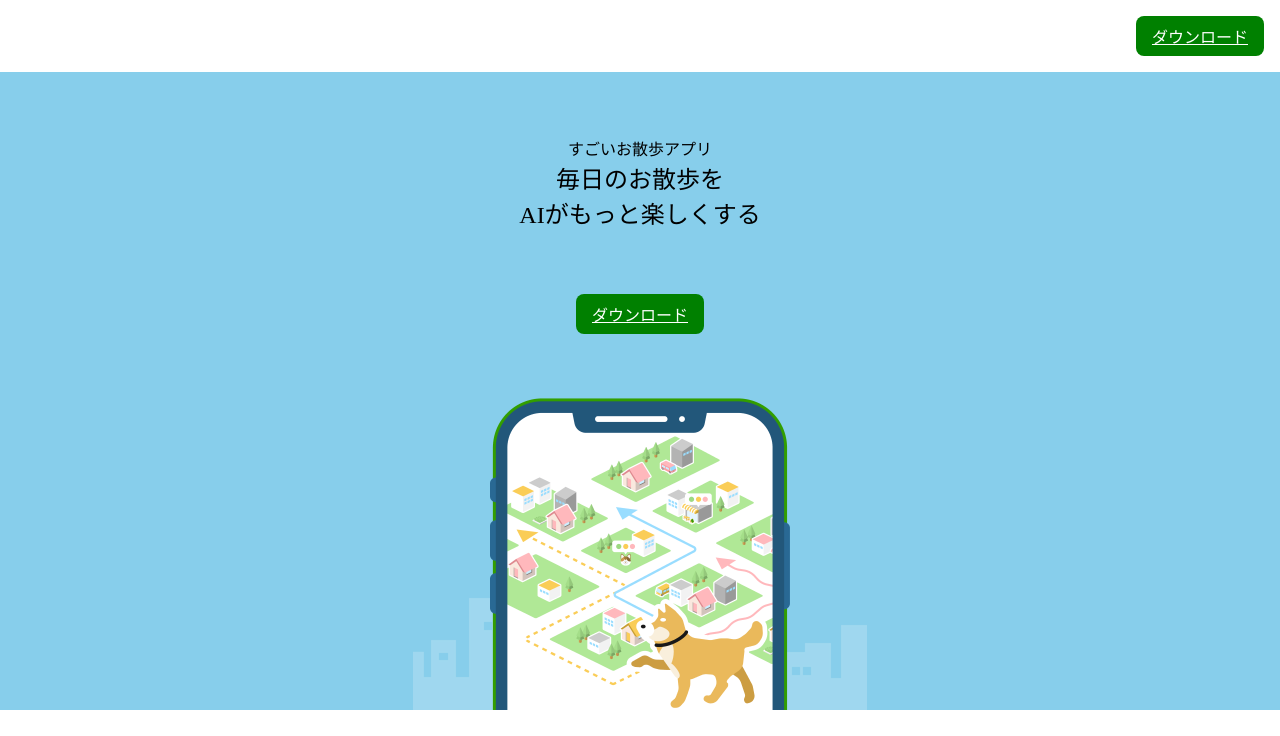
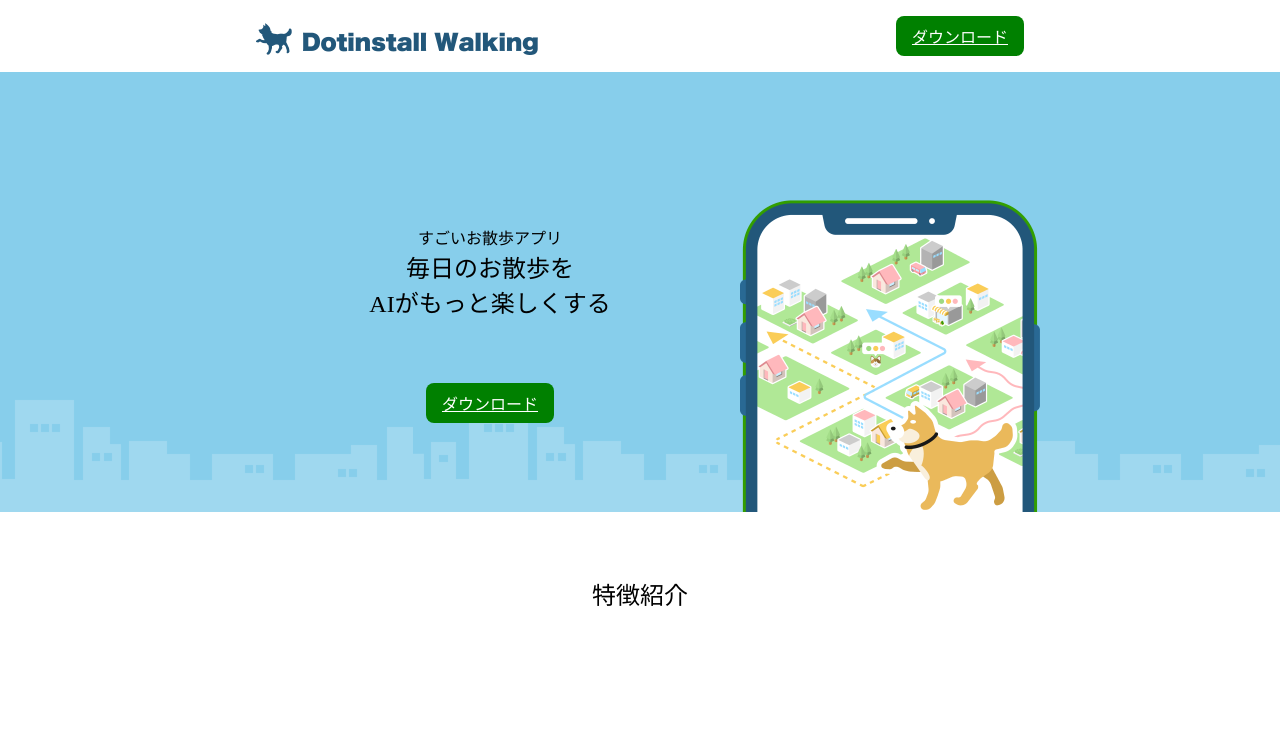
Before and after one commit to lintailangqiuji-source/mysite-, a plain HTML site: page index.html in a window 1280 px wide. Shown: the top 736 px of the page. Drawn offline with Linux system fonts and the light colour scheme.

Commit message:
Add files via upload

```diff
--- a/index.html
+++ b/index.html
@@ -1,5 +1,6 @@
 <!DOCTYPE html>
 <html lang="ja">
+
 <head>
   <meta charset="UTF-8">
   <meta http-equiv="X-UA-Compatible" content="IE=edge">
@@ -8,18 +9,18 @@
   <link rel="icon" href="favicon.png">
   <link rel="stylesheet" href="style.css">
 </head>
+
 <body>
-  <header>
+  <header class="container">
     <h1>
-      <img src="logo-sp.png" alt="Dotinstall Walking"
-      width="116" height="32" class="logo-pc">
-       <img src="logo-pc.png" alt="Dotinstall Walking"
-      width="284" height="32" class="logo-pc">
+      <img src="logo-sp.png" alt="Dotinstall Walking" width="116" height="32" class="logo-sp">
+      <img src="logo-pc.png" alt="Dotinstall Walking" width="284" height="32" class="logo-pc">
     </h1>
     <a href="#" class="btn">ダウンロード</a>
   </header>
 
   <section class="hero">
+    <div class="hero-inner container">
     <div>
       <p>すごいお散歩アプリ</p>
       <h2>毎日のお散歩を<br>AIがもっと楽しくする</h2>
@@ -27,6 +28,7 @@
     </div>
 
     <img src="app.png" width="300" height="312" alt="アプリのイメージ動作">
+     </div>
   </section>
 
   <section class="features">
@@ -34,8 +36,7 @@
   </section>
   <section class="feature">
     <div>
-        <img src="feature-1.png" width="300" height="200"
-    alt="すごい特徴のイメージ">
+      <img src="feature-1.png" width="300" height="200" alt="すごい特徴のイメージ">
     </div>
 
     <h3>すごい特徴</h3>
@@ -44,8 +45,7 @@
 
   <section class="feature">
     <div>
-        <img src="feature-2.png" width="300" height="200"
-    alt="すごい特徴のイメージ">
+      <img src="feature-2.png" width="300" height="200" alt="すごい特徴のイメージ">
     </div>
 
     <h3>すごい特徴</h3>
@@ -54,8 +54,7 @@
 
   <section class="feature">
     <div>
-        <img src="feature-3.png" width="300" height="200"
-    alt="すごい特徴のイメージ">
+      <img src="feature-3.png" width="300" height="200" alt="すごい特徴のイメージ">
     </div>
 
     <h3>すごい特徴</h3>
@@ -66,4 +65,5 @@
     <small>(c) dotinstool.com</small>
   </footer>
 </body>
+
 </html>
--- a/style.css
+++ b/style.css
@@ -1,11 +1,12 @@
 @charset "utf-8";
 
 /* common */
+* {
+  margin: 0;
+  padding: 0;
+  box-sizing: border-box;
+}
 
-
-body {
-  margin: 0;
-}
 
 img {
   vertical-align: bottom;
@@ -17,6 +18,11 @@ img {
   padding: 8px 16px;
   border-radius: 8px;
   display: inline-block;
+}
+
+.container {
+  max-width: 800px;
+  margin: 0 auto;
 }
 
 /* header */
@@ -32,36 +38,29 @@ header {
 .hero {
   background-color: skyblue;
   background-image: url(bg.png);
-  background-repeat: no-repeat;
+  background-repeat: repeat-x;
   background-position: center bottom;
   text-align: center;
   padding-top: 64px;
 }
 
+
 .logo-pc {
   display: none;
 }
-h1 {
-  margin: 0;
-  font-size: 0;
+
+.logo-sp {
+  display: inline;
 }
 
-h2 {
-  margin: 0;
+
+h2,
+h3 {
   font-weight: normal;
   text-align: center;
 }
 
-h3 {
-   margin: 0;
-  font-weight: normal;
-}
-
-p {
-  margin: 0;
-}
-
-.hero  img {
+.hero img {
   margin-top: 64px;
 }
 
@@ -78,11 +77,11 @@ p {
   margin-top: 64px;
 }
 
-.feature div{
+.feature div {
   text-align: center;
 }
 
-.feature h3  {
+.feature h3 {
   margin-top: 16px;
 }
 
@@ -100,19 +99,29 @@ footer {
 }
 
 small {
-  fontsize: 14px;
+  font-size: 14px;
 }
 
 /* large screen */
 
 @media (min-width: 600px) {
+
   /* header */
+  .hero-inner {
+    display: flex;
+    align-items: center;
+  }
+
+  .hero-inner div {
+    flex: 1;
+  }
 
   .logo-sp {
     display: none;
+  }
 
   .logo-pc {
     display: inline;
   }
+
 }
-}
```
Lines whose indentation alone changed are shown as unchanged.
